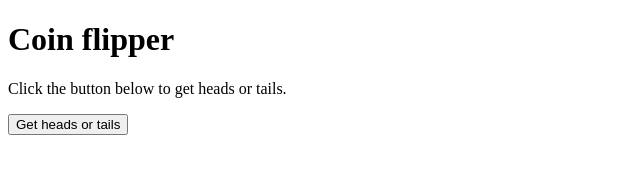
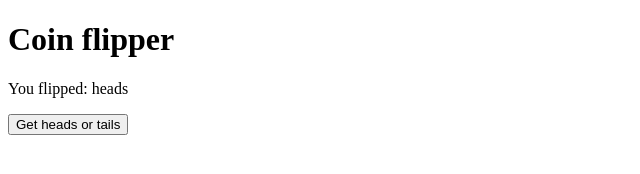
Before and after one commit to robertableson/coin-flipper, a plain HTML site: page index.html in a window 1280 px wide. Shown: the whole page, without its empty margins (0-640 px from the left). Drawn offline with Linux system fonts and the light colour scheme.

Commit message:
Base js done and ready for API call.

```diff
--- a/index.html
+++ b/index.html
@@ -6,7 +6,7 @@
     </head>
     <body>
        <h1>Coin flipper</h1>
-       <p>Click the button below to get heads or tails.</p>
+       <p id="result-display">Click the button below to get heads or tails.</p>
        <button id="btn-heads-or-tails">Get heads or tails</button>
 
        <script src="js/main.js"></script>
--- a/js/main.js
+++ b/js/main.js
@@ -3,8 +3,10 @@
 class Coin{
     getHeadsOrTails(){
         //do api call to backend here
+        const result = 'heads' //test result
+        const domElement_resultDisplay = document.querySelector('#result-display')
 
-        console.log('test')
+        domElement_resultDisplay.innerHTML = `You flipped: ${result}`
     }
 }
 
```
